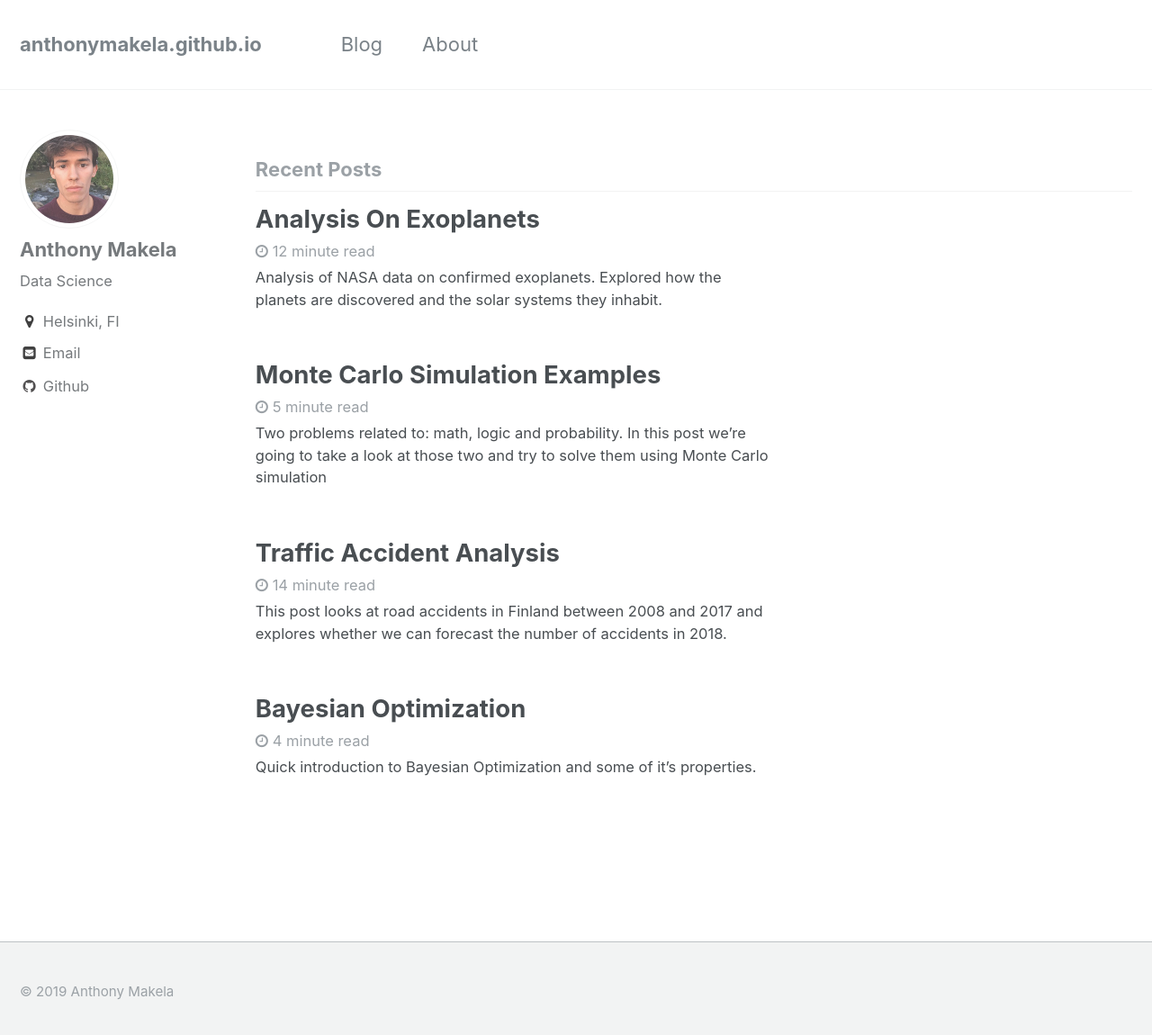
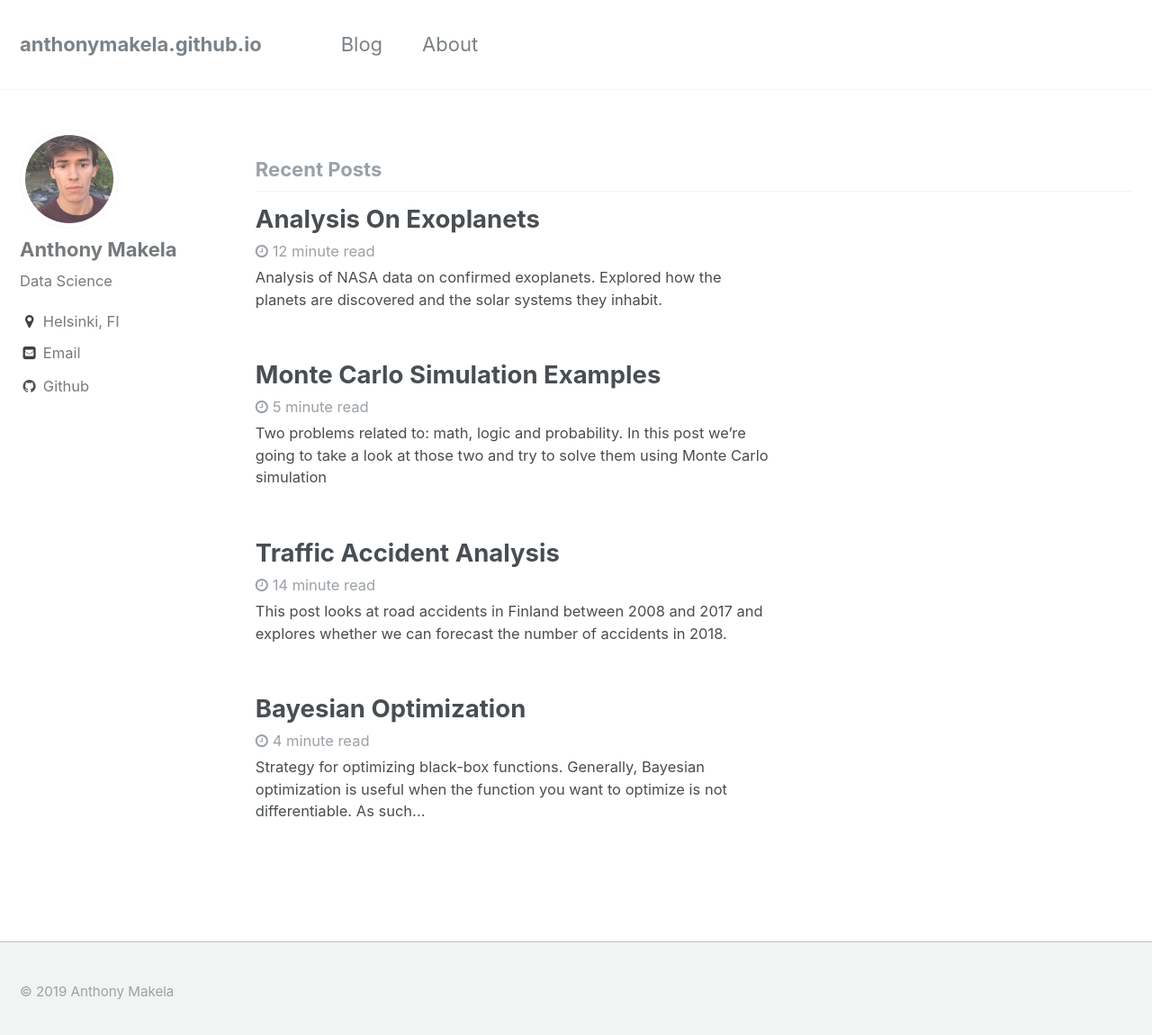
Before and after one commit to anthonymakela/anthonymakela.github.io, a Jekyll site: the page built from index.html, in a window 1280 px wide and 1158 px high. Shown: the top 1150 px of the window at 90% size. Built offline with Jekyll 4.4.1, drawn with Linux system fonts in a browser that asks for light colours; the list of posts is cut into pages by our own code.

Commit message:
Bayesian Optimization

```diff
--- a/_posts/2017-04-09-Bayesian-Optimization.md
+++ b/_posts/2017-04-09-Bayesian-Optimization.md
@@ -1,9 +1,9 @@
 ---
 title: "Bayesian Optimization"
-excerpt: "Quick introduction to Bayesian Optimization and some of it's properties."
+excerpt: "Strategy for optimizing black-box functions. Generally, Bayesian optimization is useful when the function you want to optimize is not differentiable. As such, it is a natural candidate for hyperparameter tuning."
 layout: single
 author: "Anthony Makela"
-date: "04 December 2018"
+date: "09 April 2017"
 ---
 
 
```
